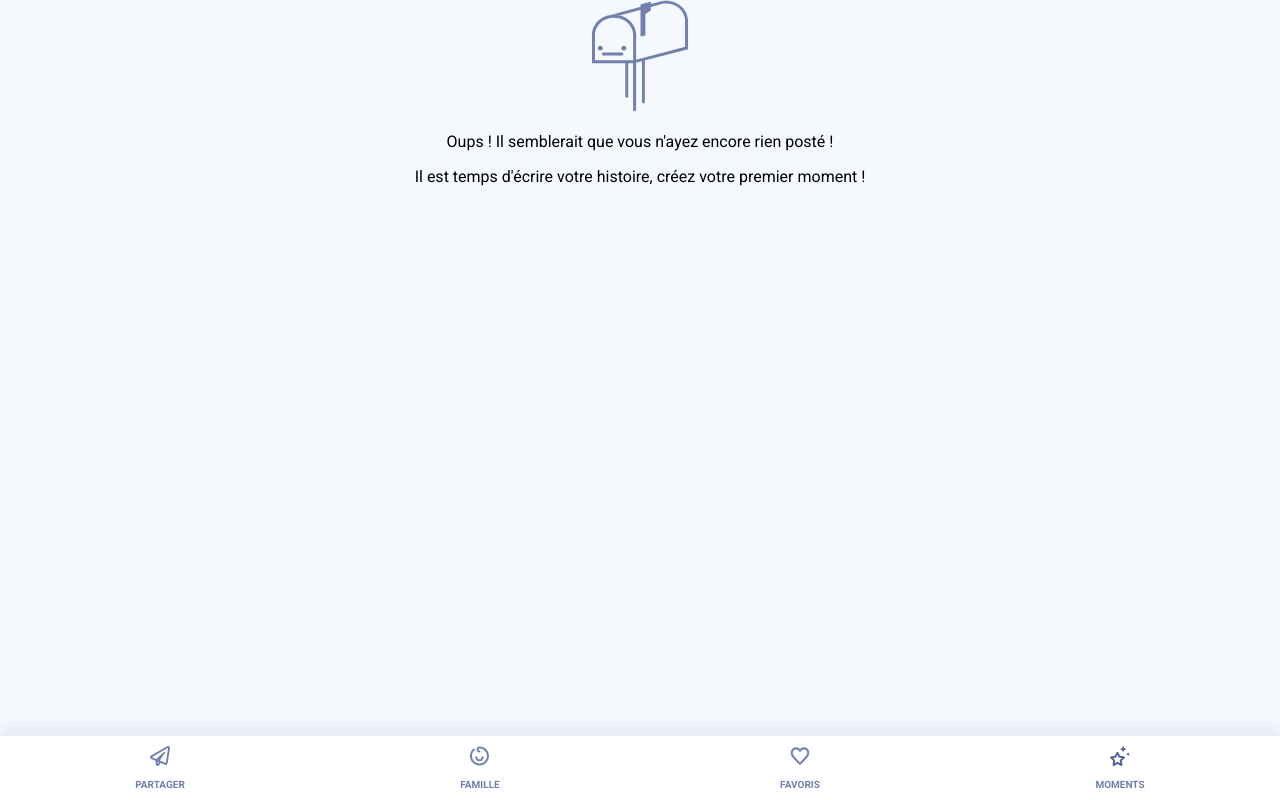
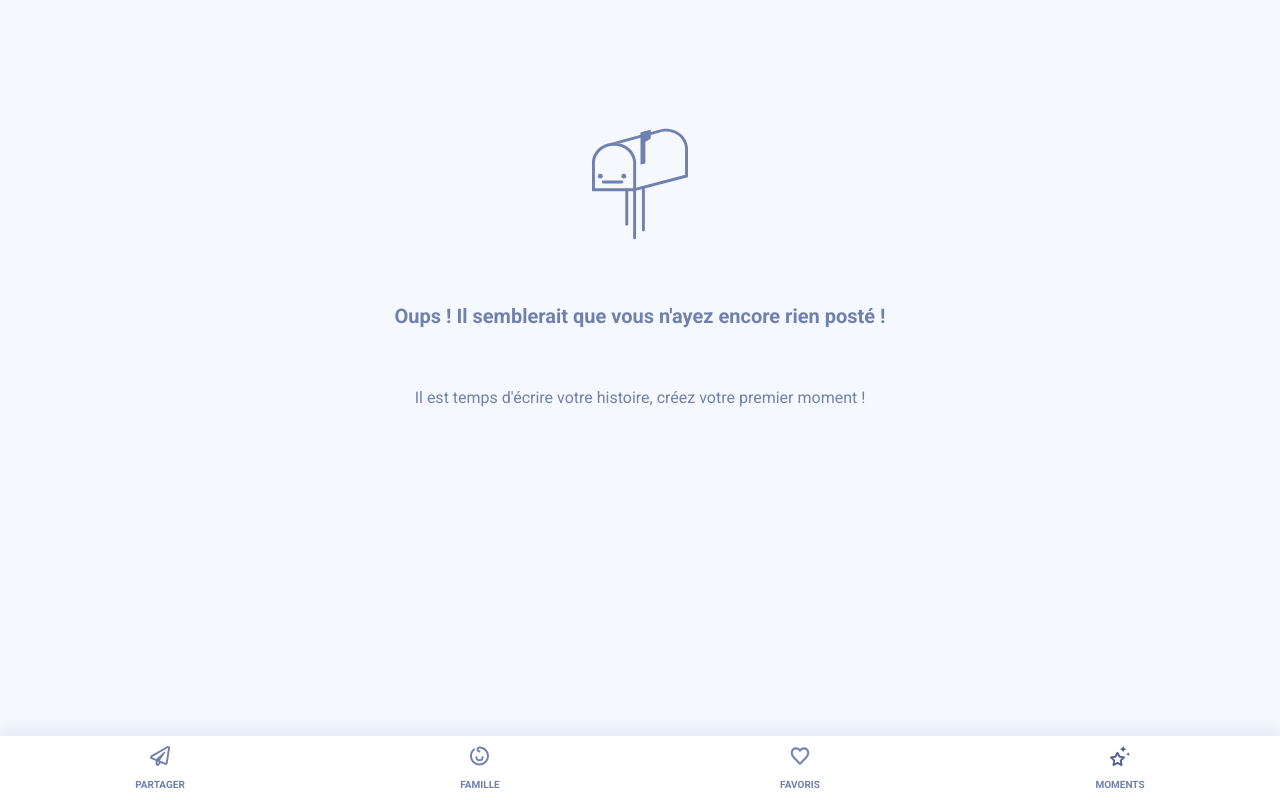
Before and after one commit to Refsone/TinyHappy-Project-3, a React (Create React App) app: page / in a window 1280 px wide. Built offline with nearby package versions, Linux system fonts and the light colour scheme.

Commit message:
Add css to the text and fix class error in the navbar

```diff
--- a/src/components/commons/footer/Navbar.css
+++ b/src/components/commons/footer/Navbar.css
@@ -22,7 +22,7 @@
 }
 
 .cont-flex-navbar a {
-  flex:1;
+  flex: 1;
 }
 
 .item-flex-navbar {
@@ -35,7 +35,7 @@
   padding: 1em 0 0;
 }
 
-img {
+.item-flex-navbar img {
   height: 2em;
   width: 2em;
 }
--- a/src/components/moments/NoMoment.css
+++ b/src/components/moments/NoMoment.css
@@ -2,6 +2,13 @@
   width: 6em;
   height: 7em;
 }
+
 .cont-noMoment {
   text-align: center;
+  margin-top: 8em;
 }
+
+.cont-noMoment p {
+  width: 65%;
+  margin: 3em auto;
+}
--- a/src/components/moments/NoMoment.js
+++ b/src/components/moments/NoMoment.js
@@ -8,8 +8,8 @@ const NoMoment = () => {
     <>
       <div className='cont-noMoment'>
         <img alt='A smiley Mailbox' src={mailBox} />
-        <p>Oups ! Il semblerait que vous n'ayez encore rien posté !</p>
-        <p>Il est temps d'écrire votre histoire, créez votre premier moment !</p>
+        <p className='bold-20px-grey'>Oups ! Il semblerait que vous n'ayez encore rien posté !</p>
+        <p className='regular-16px-grey'>Il est temps d'écrire votre histoire, créez votre premier moment !</p>
       </div>
     </>
   )
```
